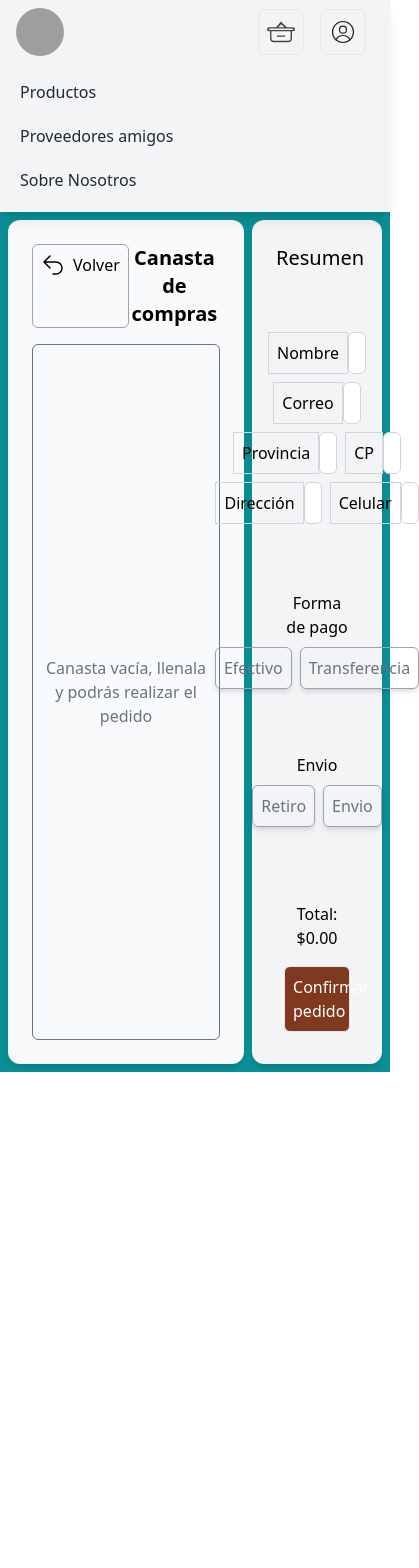
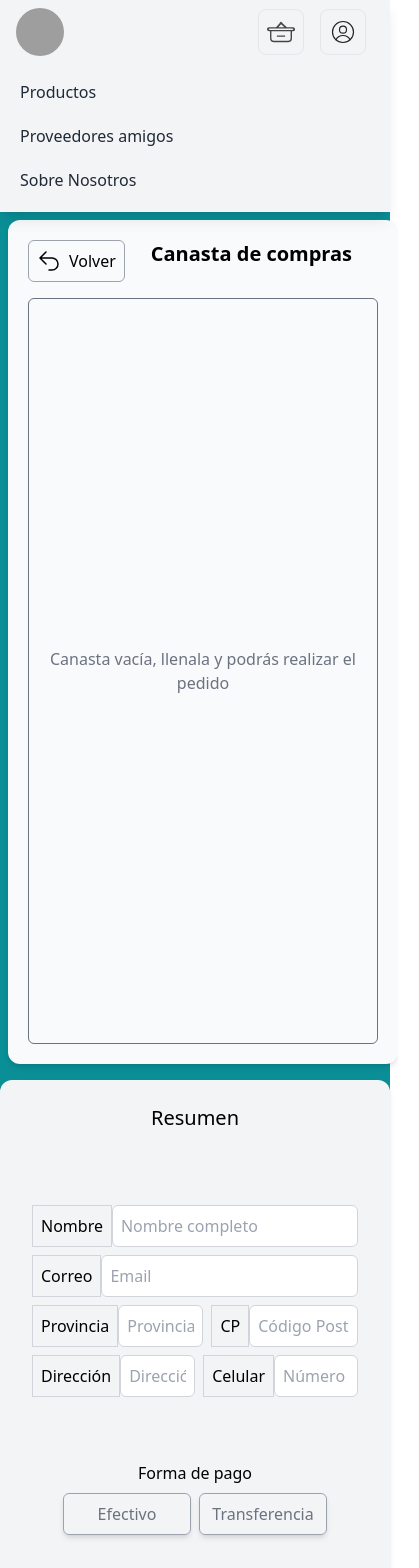
Before and after one commit to MatiJVillagran/Avio, a React (Vite) app in the folder client/: page /cart in a window 390 px wide. Shown: the top 1568 px of the page, 419 px wide, since content can reach past the window. Before the commit the page ends 1072 px from the top, so only its background shows below. Built offline with nearby package versions, Linux system fonts and the light colour scheme; grey boxes are pictures that could not be loaded; what ldrs would draw is missing.

Commit message:
mejoras responsive ecommerce

```diff
--- a/client/src/componentes/Ecommerce/Cart/Cart.jsx
+++ b/client/src/componentes/Ecommerce/Cart/Cart.jsx
@@ -79,8 +79,8 @@ const Cart = ({ product, calcularTotal, usuario }) => {
   };
 
   return (
-    <div className="flex items-center justify-center bg-primary">
-      <div className="bg-gray-50 h-screen text-center shadow-md p-6 rounded-xl w-2/3 flex flex-col ml-2">
+    <div className="flex flex-col lg:flex-row items-center justify-center bg-primary">
+      <div className="bg-gray-50 h-screen text-center shadow-md p-5 rounded-xl w-full lg:w-2/3 flex flex-col ml-4 mt-2">
         <div className="flex justify-start">
           <button
             className="flex gap-2 border border-gray-400 p-2 active:translate-y-[1px] hover:shadow-lg rounded-md"
@@ -180,10 +180,10 @@ const Cart = ({ product, calcularTotal, usuario }) => {
       </div>
 
       {/* Resumen */}
-      <div className="bg-gray-100  text-center shadow-md p-6 rounded-xl w-1/3 m-2 h-screen flex flex-col justify-between">
+      <div className="bg-gray-100 text-center shadow-md p-6 rounded-xl w-full lg:w-1/3 m-4 h-screen flex flex-col justify-between mt-4 lg:mt-4">
         <h1 className="text-xl text-black">Resumen</h1>
-        <div className="p-2">
-          <div className="mt-2 flex justify-center items-center">
+        <div className="p-2 lg:mt-0 -mt-12">
+          <div className="mt-2 flex justify-center items-center ">
             <label className="border border-gray-300 p-2 text-center" htmlFor="nombre">
               Nombre
             </label>
@@ -267,7 +267,7 @@ const Cart = ({ product, calcularTotal, usuario }) => {
           </div>
         </div>
 
-        <div className="p-2 mt-2">
+        <div className="p-2 lg:mt-0 -mt-14">
           <p>Forma de pago</p>
           <div className="flex gap-2 mt-2 justify-center items-center">
             <button
@@ -288,7 +288,7 @@ const Cart = ({ product, calcularTotal, usuario }) => {
             </button>
           </div>
         </div>
-        <div className="p-2 mt-1">
+        <div className="p-2 lg:mt-0 -mt-14">
           <p>Envio</p>
           <div className="flex gap-2 mt-2 justify-center items-center">
             <button
@@ -309,8 +309,8 @@ const Cart = ({ product, calcularTotal, usuario }) => {
             </button>
           </div>
           </div>
-
-        <div className="p-2 mt-4">
+        {/*TOTAL*/}
+        <div className="p-2 mt-4 lg:mt-12 relative sm:-top-10 -top-4">
           <p>Total: ${calcularTotal()}</p>
           <button
             onClick={handleCreateVenta}
--- a/client/src/componentes/Ecommerce/Cart/CartList.jsx
+++ b/client/src/componentes/Ecommerce/Cart/CartList.jsx
@@ -7,16 +7,20 @@ export default function CartList({ cartItems, calculateTotal }) {
 
   const handleContinuePurchase = () => {
     if (cartItems.length === 0) {
-      toast.error("Error: carrito vacío");
+      toast.error("Error: canasta vacía");
     } else {
       navigate("/cart");
     }
   };
 
   return (
-    <div className="absolute w-max top-8 right-0 bg-white rounded-lg p-4 shadow-lg">
+    <div
+      className={`absolute ${
+        cartItems.length === 0 ? "w-96" : "w-96"
+      } top-12 -right-16 lg:top-10 h-max lg:h-screen lg:-right-24 bg-white rounded-b-lg p-4 border-r border-gray-200 shadow-2xl `}
+    >
       <div
-        className={`${
+        className={`text-center transition duration-50 ease ${
           cartItems.length > 4 ? "h-60 overflow-y-scroll" : "overflow-hidden"
         }`}
       >
@@ -44,7 +48,7 @@ export default function CartList({ cartItems, calculateTotal }) {
             cartItems.length === 0 ? "hidden" : ""
           }`}
         >
-          Continuar Compra
+          Continuar compra
         </button>
       </div>
     </div>
--- a/client/src/componentes/Ecommerce/Images/ImageComponent.jsx
+++ b/client/src/componentes/Ecommerce/Images/ImageComponent.jsx
@@ -15,7 +15,7 @@ const ImageComponent = ({ imageUrls, isAvailable  }) => {
   return (
     <LazyLoadComponent>
       <LazyLoadImage
-        className={`w-64 h-64 object-cover ${!isAvailable ? "grayscale opacity-50" : ""}`}
+        className={`w-56 h-56 object-cover ${!isAvailable ? "grayscale opacity-50" : ""}`}
         src={selectedUrl}
         alt="Imagen del producto"
       />
--- a/client/src/componentes/Ecommerce/Nav/Navigation.jsx
+++ b/client/src/componentes/Ecommerce/Nav/Navigation.jsx
@@ -65,19 +65,19 @@ const Navigation = () => {
                 <div className="flex">
                   <Link
                     to="/product"
-                    className="ml-4 px-3 py-2 rounded-md text-sm leading-5 text-gray-800 hover:bg-tertiary hover:text-white transition duration-150 ease-in-out cursor-pointer focus:outline-none focus:text-white focus:bg-gray-700 "
+                    className="ml-4 px-3 py-2 rounded-md text-base leading-5 text-gray-800 hover:bg-tertiary hover:text-white transition duration-150 ease-in-out cursor-pointer focus:outline-none focus:text-white focus:bg-gray-700 "
                   >
                     Productos
                   </Link>
                   <Link
                     to="#"
-                    className="ml-4 px-3 py-2 rounded-md text-sm leading-5 text-gray-800 hover:bg-tertiary hover:text-white transition duration-150 ease-in-out cursor-pointer focus:outline-none focus:text-white focus:bg-gray-700 "
+                    className="ml-4 px-3 py-2 rounded-md text-base leading-5 text-gray-800 hover:bg-tertiary hover:text-white transition duration-150 ease-in-out cursor-pointer focus:outline-none focus:text-white focus:bg-gray-700 "
                   >
                     Proveedores amigos
                   </Link>
                   <Link
                     to="/aboutUs"
-                    className="ml-4 px-3 py-2 rounded-md text-sm leading-5 text-gray-800 hover:bg-tertiary hover:text-white transition duration-150 ease-in-out cursor-pointer focus:outline-none focus:text-white focus:bg-gray-700 "
+                    className="ml-4 px-3 py-2 rounded-md text-base leading-5 text-gray-800 hover:bg-tertiary hover:text-white transition duration-150 ease-in-out cursor-pointer focus:outline-none focus:text-white focus:bg-gray-700 "
                   >
                     Sobre nosotros
                   </Link>
@@ -87,7 +87,7 @@ const Navigation = () => {
             <div className="flex-1 flex justify-center gap-2 px-2 lg:ml-6 lg:justify-end">
               <div className="max-w-lg w-full lg:max-w-xs">
               </div>
-              {user.rol==='admin' && (
+              {user.rol === 'admin' && (
                 <div className="tooltip">
                   <button
                     onClick={handleDashboard}
@@ -95,7 +95,7 @@ const Navigation = () => {
                   >
                     <svg xmlns="http://www.w3.org/2000/svg" xmlns:xlink="http://www.w3.org/1999/xlink" xmlns:sketch="http://www.bohemiancoding.com/sketch/ns" width="28px" height="28px" viewBox="0 -4 28 28" version="1.1">
 
-                    <g id="Page-1" stroke="none" stroke-width="1" fill="none" fill-rule="evenodd" sketch:type="MSPage">
+                      <g id="Page-1" stroke="none" strokeWidth="1" fill="none" fillRule="evenodd" sketch:type="MSPage">
                         <g id="Icon-Set" sketch:type="MSLayerGroup" transform="translate(-570.000000, -209.000000)" fill="#000000">
                           <path d="M597,226 L579,226 C578.447,226 578,226.448 578,227 C578,227.553 578.447,228 579,228 L597,228 C597.553,228 598,227.553 598,227 C598,226.448 597.553,226 597,226 L597,226 Z M572,209 C570.896,209 570,209.896 570,211 C570,212.104 570.896,213 572,213 C573.104,213 574,212.104 574,211 C574,209.896 573.104,209 572,209 L572,209 Z M579,212 L597,212 C597.553,212 598,211.553 598,211 C598,210.447 597.553,210 597,210 L579,210 C578.447,210 578,210.447 578,211 C578,211.553 578.447,212 579,212 L579,212 Z M597,218 L579,218 C578.447,218 578,218.448 578,219 C578,219.553 578.447,220 579,220 L597,220 C597.553,220 598,219.553 598,219 C598,218.448 597.553,218 597,218 L597,218 Z M572,217 C570.896,217 570,217.896 570,219 C570,220.104 570.896,221 572,221 C573.104,221 574,220.104 574,219 C574,217.896 573.104,217 572,217 L572,217 Z M572,225 C570.896,225 570,225.896 570,227 C570,228.104 570.896,229 572,229 C573.104,229 574,228.104 574,227 C574,225.896 573.104,225 572,225 L572,225 Z" id="bullet-list" sketch:type="MSShapeGroup">
                           </path>
--- a/client/src/pages/ecommerce/Home.jsx
+++ b/client/src/pages/ecommerce/Home.jsx
@@ -51,7 +51,7 @@ const Home = () => {
             : "translate-y-20 opacity-0"
         }`}
       >
-        <h2 className="flex justify-center text-center text-black font-bold text-3xl my-6">Ultimos Productos  </h2>
+
         <ProdustHome allProducts={sheetsData} />
       </div>
       <div
--- a/client/tailwind.config.js
+++ b/client/tailwind.config.js
@@ -9,7 +9,8 @@ export default {
       colors: {
         primary: '#0a8f97',
         secondary: '#8c8ca4',
-        tertiary: '#80391e'
+        tertiary: '#975f3b',
+        fourtiary: '#a57556'
       }
     },
   },
```
Also changed, not shown: client/src/componentes/Ecommerce/Products/ProductCard.jsx (+23 -21 lines). Lines whose indentation alone changed are shown as unchanged.
